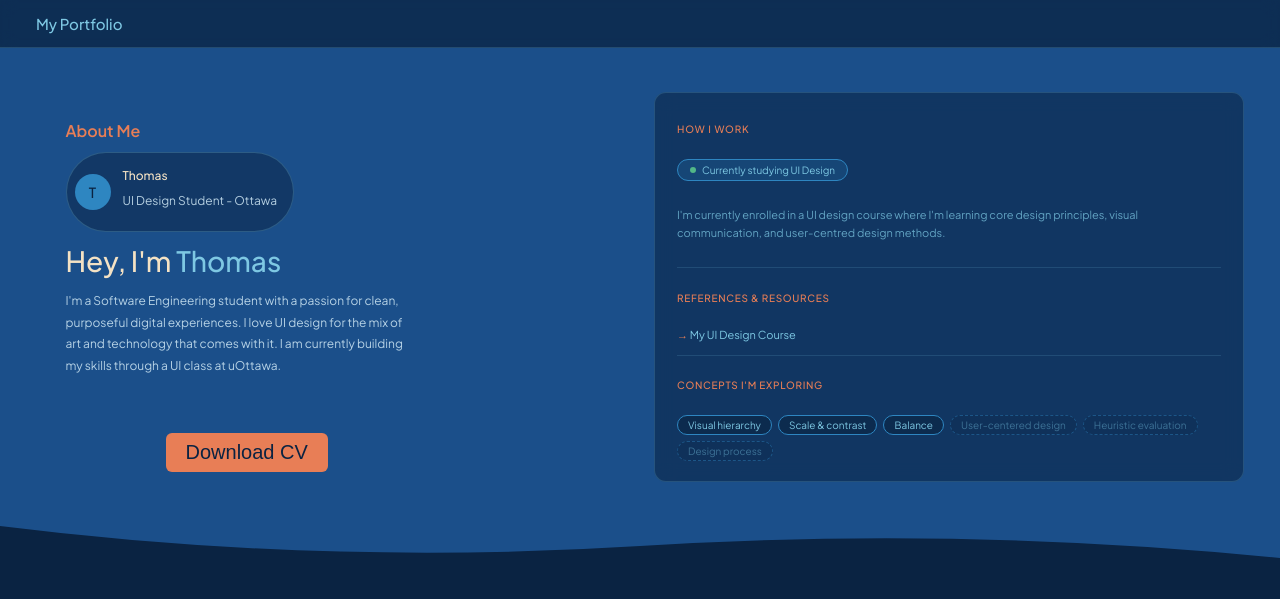
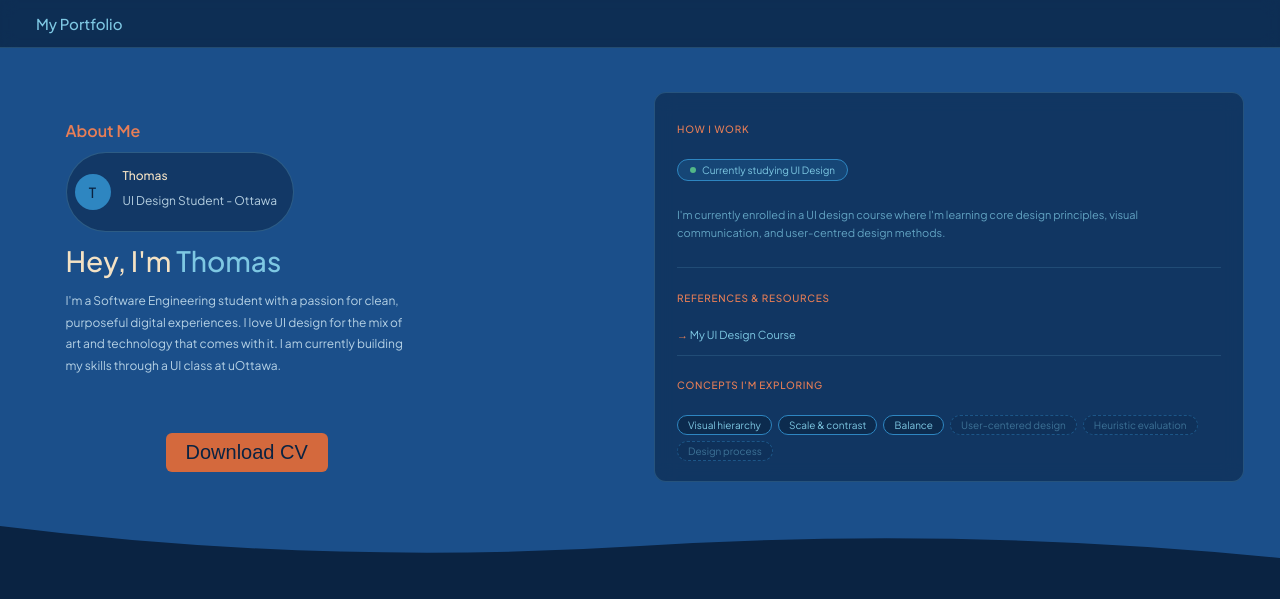
Before and after one commit to tcsimo2006/UI-Portfolio, a plain HTML site: page UI-Portfolio/index.html in a window 1280 px wide. In both pictures the pointer is over the button "Download CV". Shown: the top 599 px of the page. Drawn offline with Linux system fonts and the light colour scheme.

Commit message:
Update style.css
Added Hover to button

```diff
--- a/UI-Portfolio/style.css
+++ b/UI-Portfolio/style.css
@@ -111,6 +111,10 @@ body {
   margin-left:100px;
   margin-top: 8%;
   margin-bottom: 1%;
+}
+.cvButton:hover{
+  background: #d4693d;
+  cursor: pointer;
 }
 .How-I-Work{
   display: flex;
```
